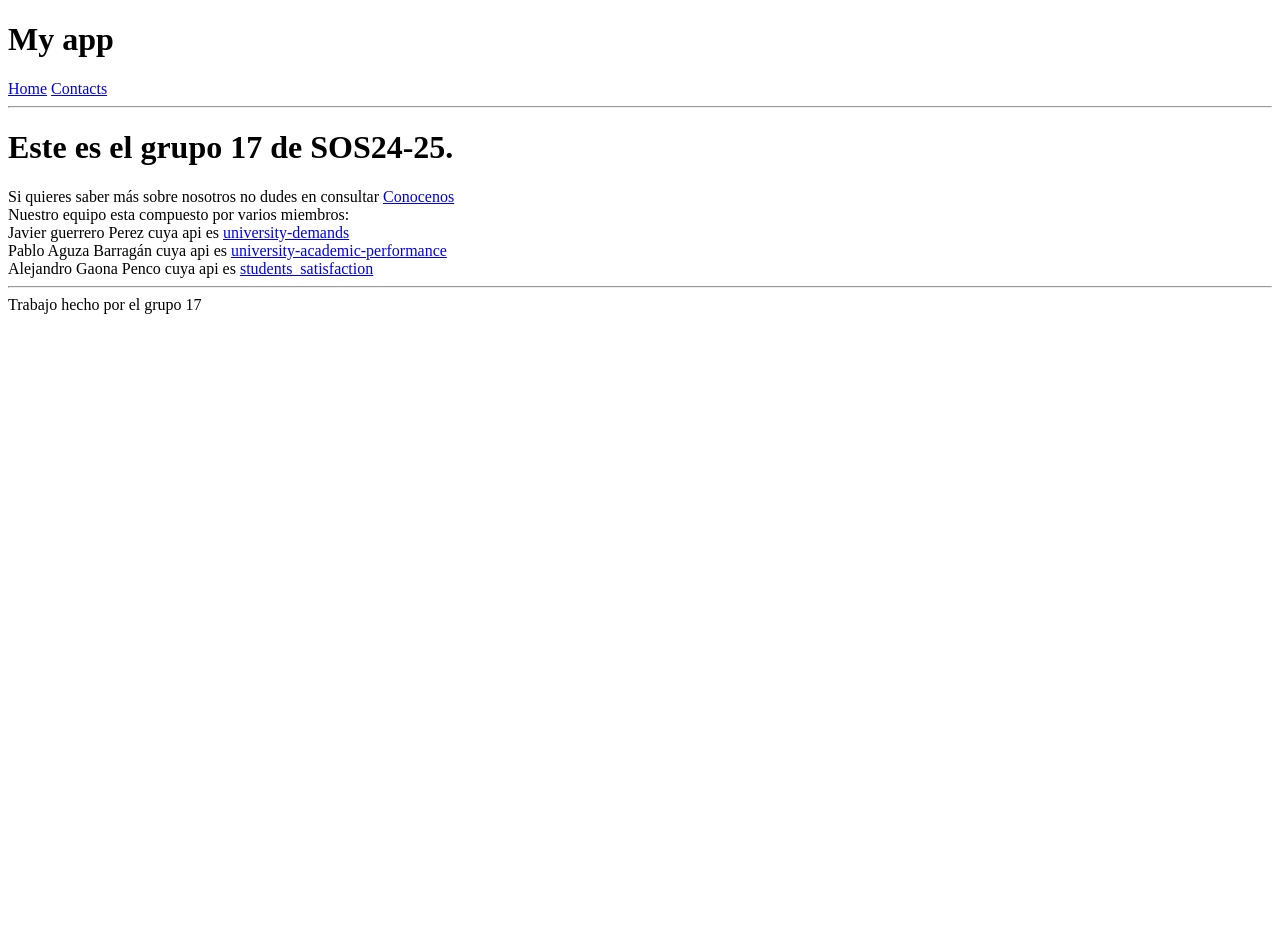
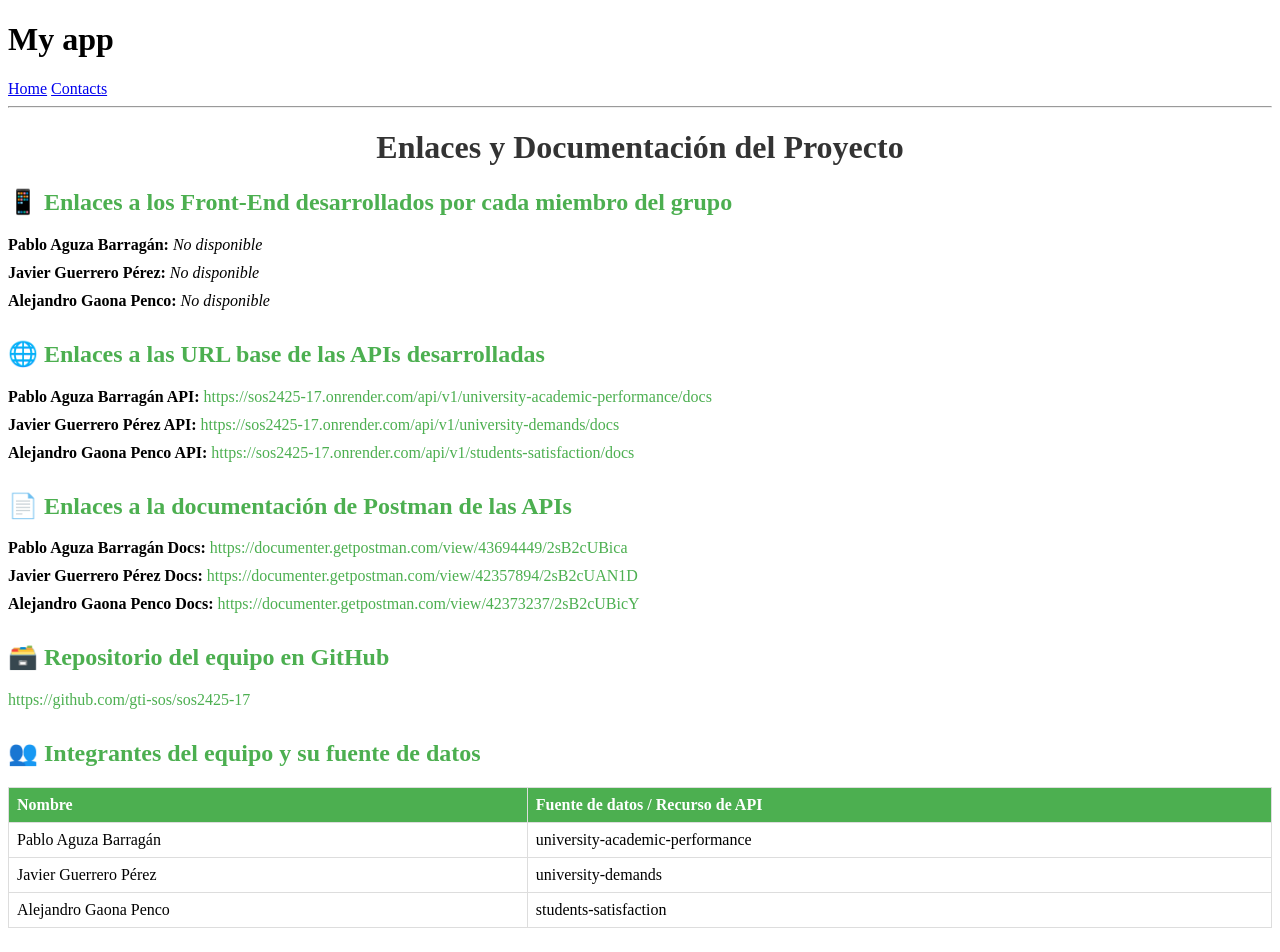
Before and after one commit to gti-sos/SOS2425-17, a SvelteKit app in the folder src/Frontend/: page / in a window 1280 px wide. Shown: the top 952 px of the page. Before the commit the page ends 800 px from the top, so only its background shows below. Built offline with nearby package versions, Linux system fonts and the light colour scheme.

Commit message:
cambio en about

```diff
--- a/src/Frontend/package.json
+++ b/src/Frontend/package.json
@@ -25,9 +25,12 @@
 		"globals": "^16.0.0",
 		"prettier": "^3.4.2",
 		"prettier-plugin-svelte": "^3.3.3",
-		"svelte": "^5.0.0",
+		"svelte": "^5.27.0",
 		"svelte-check": "^4.0.0",
 		"typescript": "^5.0.0",
 		"vite": "^6.2.5"
+	},
+	"dependencies": {
+		"@sveltestrap/sveltestrap": "^7.1.0"
 	}
 }
--- a/src/Frontend/src/routes/+page.svelte
+++ b/src/Frontend/src/routes/+page.svelte
@@ -1,20 +1,139 @@
-<h1>Este es el grupo 17 de SOS24-25.</h1>
-    <div>
-        Si quieres saber más sobre nosotros no dudes en consultar  <a href="https://sos2425-17.onrender.com/about" target="_blank">Conocenos</a>
+<script>
+    // Datos de los miembros
+    const miembros = [
+        {
+            nombre: 'Pablo Aguza Barragán',
+            frontend: '',
+            api: 'https://sos2425-17.onrender.com/api/v1/university-academic-performance/docs',
+            postman: 'https://documenter.getpostman.com/view/43694449/2sB2cUBica',
+            recurso: 'university-academic-performance',
+            github: 'https://github.com/Aguzajr'
+        },
+        {
+            nombre: 'Javier Guerrero Pérez',
+            frontend: '',
+            api: 'https://sos2425-17.onrender.com/api/v1/university-demands/docs',
+            postman: 'https://documenter.getpostman.com/view/42357894/2sB2cUAN1D',
+            recurso: 'university-demands',
+            github: ''
+        },
+        {
+            nombre: 'Alejandro Gaona Penco',
+            frontend: '',
+            api: 'https://sos2425-17.onrender.com/api/v1/students-satisfaction/docs',
+            postman: 'https://documenter.getpostman.com/view/42373237/2sB2cUBicY',
+            recurso: 'students-satisfaction',
+            github: ''
+        }
+    ];
+
+    const githubComun = 'https://github.com/gti-sos/sos2425-17';
+</script>
+
+<style>
+    h1 {
+        text-align: center;
+        color: #333;
+    }
+    .section {
+        margin-bottom: 30px;
+    }
+    .section h2 {
+        color: #4CAF50;
+    }
+    ul {
+        list-style-type: none;
+        padding: 0;
+    }
+    ul li {
+        margin: 10px 0;
+    }
+    a {
+        color: #4CAF50;
+        text-decoration: none;
+    }
+    table {
+        width: 100%;
+        border-collapse: collapse;
+        margin-top: 20px;
+    }
+    table, th, td {
+        border: 1px solid #ddd;
+    }
+    th, td {
+        padding: 8px;
+        text-align: left;
+    }
+    th {
+        background-color: #4CAF50;
+        color: white;
+    }
+</style>
+
+<main>
+    <h1>Enlaces y Documentación del Proyecto</h1>
+
+    <div class="section">
+        <h2>📱 Enlaces a los Front-End desarrollados por cada miembro del grupo</h2>
+        <ul>
+            {#each miembros as miembro}
+                <li><strong>{miembro.nombre}:</strong>
+                    {#if miembro.frontend}
+                        <a href={miembro.frontend} target="_blank">{miembro.frontend}</a>
+                    {:else}
+                        <em>No disponible</em>
+                    {/if}
+                </li>
+            {/each}
+        </ul>
     </div>
 
-    <div>
-        Nuestro equipo esta compuesto por varios miembros:
+    <div class="section">
+        <h2>🌐 Enlaces a las URL base de las APIs desarrolladas</h2>
+        <ul>
+            {#each miembros as miembro}
+                <li><strong>{miembro.nombre} API:</strong>
+                    <a href={miembro.api} target="_blank">{miembro.api}</a>
+                </li>
+            {/each}
+        </ul>
     </div>
 
-    <div>
-        Javier guerrero Perez cuya api es  <a href="https://sos2425-17.onrender.com/api/v1/university-demands" target="_blank">university-demands</a>
+    <div class="section">
+        <h2>📄 Enlaces a la documentación de Postman de las APIs</h2>
+        <ul>
+            {#each miembros as miembro}
+                <li><strong>{miembro.nombre} Docs:</strong>
+                    <a href={miembro.postman} target="_blank">{miembro.postman}</a>
+                </li>
+            {/each}
+        </ul>
     </div>
 
-    <div>
-        Pablo Aguza Barragán cuya api es  <a href="https://sos2425-17.onrender.com/api/v1/university-academic-performance" target="_blank">university-academic-performance</a>
+    <div class="section">
+        <h2>🗃️ Repositorio del equipo en GitHub</h2>
+        <ul>
+            <li><a href={githubComun} target="_blank">{githubComun}</a></li>
+        </ul>
     </div>
 
-    <div>
-        Alejandro Gaona Penco cuya api es  <a href="https://sos2425-17.onrender.com/api/v1/students_satisfaction" target="_blank">students_satisfaction</a>
+    <div class="section">
+        <h2>👥 Integrantes del equipo y su fuente de datos</h2>
+        <table>
+            <thead>
+                <tr>
+                    <th>Nombre</th>
+                    <th>Fuente de datos / Recurso de API</th>
+                </tr>
+            </thead>
+            <tbody>
+                {#each miembros as miembro}
+                    <tr>
+                        <td>{miembro.nombre}</td>
+                        <td>{miembro.recurso}</td>
+                    </tr>
+                {/each}
+            </tbody>
+        </table>
     </div>
+</main>
```
Also changed, not shown: 1 other file (tests, documents, lock files or other folders).
